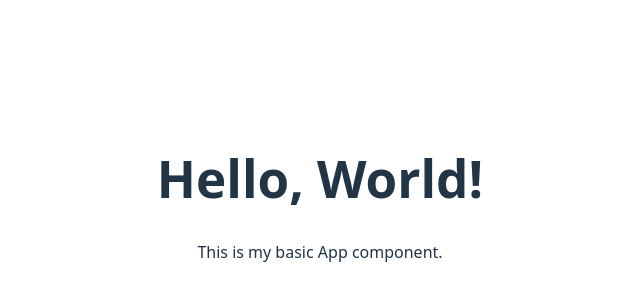
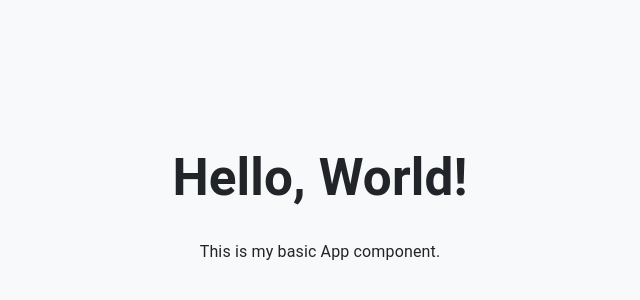
Before and after one commit to AlexeyMish7/Scrum-and-Get-it, a React app in the folder frontend/: page / in a window 1280 px wide. Shown: the part 202-502 px from the top of the page, without its empty margins (320-960 px from the left). Built offline with nearby package versions, Linux system fonts and the light colour scheme; no server answers; the HTML template or start-up script is replaced by a standard one.

Commit message:
Feat/uc 014 colorscheme (#17)
* Added color palette and readme file, also wrapped main

* Added color palette and readme file, also wrapped main

* added UC017 as well, works closely with UC014

* saving changes

* wrapped main with theme

```diff
--- a/frontend/src/main.tsx
+++ b/frontend/src/main.tsx
@@ -3,11 +3,15 @@
 import "./index.css";
 import { router } from "./router.tsx";
 import { RouterProvider } from "react-router-dom";
+import { ThemeProvider } from "@mui/material/styles";
+import CssBaseline from "@mui/material/CssBaseline";
+import theme from "./theme/theme.tsx";
 
 createRoot(document.getElementById("root")!).render(
   <StrictMode>
-    <>
+    <ThemeProvider theme={theme}>
+      <CssBaseline />
       <RouterProvider router={router} />
-    </>
+    </ThemeProvider>
   </StrictMode>
 );
--- /dev/null
+++ b/frontend/src/theme/theme.tsx
@@ -0,0 +1,41 @@
+import { createTheme } from '@mui/material/styles';
+
+const theme = createTheme({
+  palette: {
+    primary: {
+      main: '#1976D2', // Blue
+      light: '#63A4FF',
+      dark: '#004BA0',
+      contrastText: '#FFFFFF', // White text for contrast
+    },
+    secondary: {
+      main: '#FF5722',
+    },
+    success: {
+      main: '#4CAF50',
+      contrastText: '#FFFFFF',
+    },
+    warning: {
+      main: '#FFC107',
+      contrastText: '#000000',
+    },
+    error: {
+      main: '#F44336',
+      contrastText: '#FFFFFF',
+    },
+    info: {
+      main: '#2196F3',
+      contrastText: '#FFFFFF',
+    },
+    background: {
+      default: '#F8F9FA',
+      paper: '#FFFFFF',
+    },
+    text: {
+      primary: '#212529',
+      secondary: '#6C757D',
+    },
+  },
+});
+
+export default theme;
```
Also changed, not shown: 1 other file (tests, documents, lock files or other folders).
